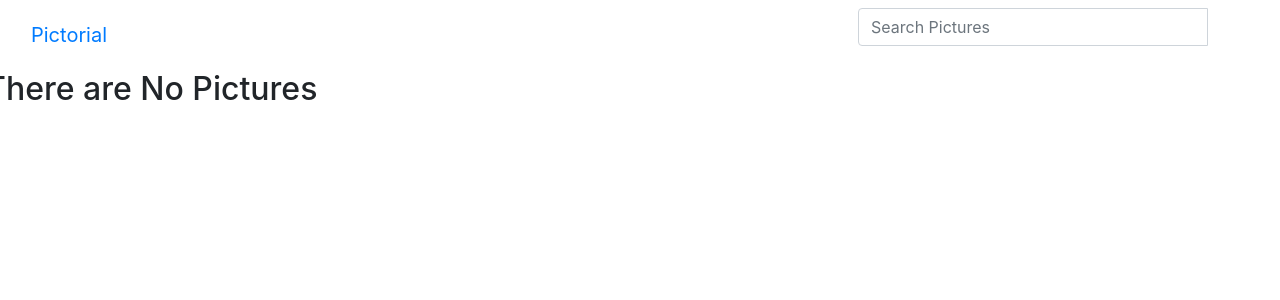
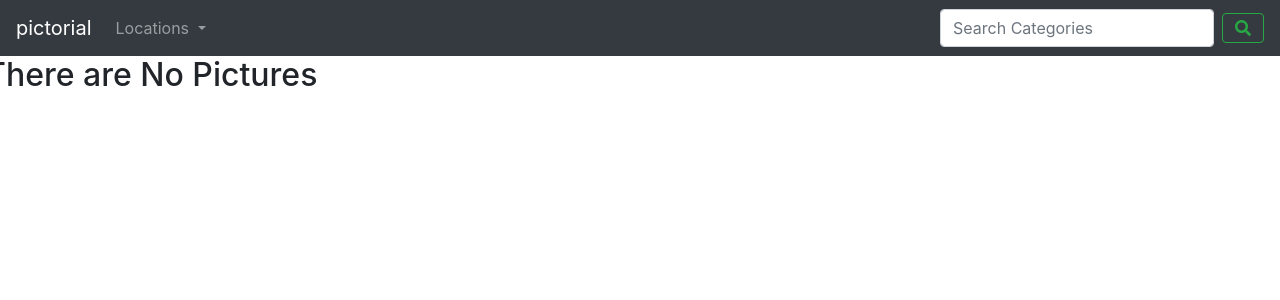
Before and after one commit to KageniJK/image-gallery, a Django app: page / in a window 1280 px wide. Shown: the top 300 px of the page. Run offline with Django 3.2, Linux system fonts and the light colour scheme; data that the repository does not hold is empty; some libraries are stand-ins or nearby versions.

Commit message:
restyled the navbar

```diff
--- a/gallery/templates/navbar.html
+++ b/gallery/templates/navbar.html
@@ -5,27 +5,30 @@
     <meta name="viewport" content="width=device-width, initial-scale=1">
 </head>
 <body>
-    <nav class="navbar navbar-inverse">
-        <div class="container-fluid">
-            <div class="navbar-header">
-                <a class="navbar-brand" href="{% url 'home' %}">Pictorial</a>
-            </div>
-            <!-- Adding a search form  -->
-      <div class="col-sm-4 col-md-4 navbar-right">
+    <nav class="navbar navbar-expand-lg navbar-dark bg-dark">
+  <a class="navbar-brand" href="{% url 'home' %}">pictorial</a>
+  <button class="navbar-toggler" type="button" data-toggle="collapse" data-target="#navbarSupportedContent" aria-controls="navbarSupportedContent" aria-expanded="false" aria-label="Toggle navigation">
+    <span class="navbar-toggler-icon"></span>
+  </button>
 
-        <form class="navbar-form" role="search" action="{% url 'search_results' %}">
-
-          <div class="input-group">
-            <input type="text" class="form-control" placeholder="Search Pictures" name="pic">
-            <div class="input-group-btn">
-              <button class="btn btn-default" type="submit"><i class="glyphicon glyphicon-search"></i></button>
-            </div>
-          </div>
-
-        </form>
-      </div>
-      <!-- search form end -->
+  <div class="collapse navbar-collapse" id="navbarSupportedContent">
+    <ul class="navbar-nav mr-auto">
+      <li class="nav-item dropdown">
+        <a class="nav-link dropdown-toggle" href="#" id="navbarDropdown" role="button" data-toggle="dropdown" aria-haspopup="true" aria-expanded="false">
+          Locations
+        <div class="dropdown-menu" aria-labelledby="navbarDropdown">
+          <a class="dropdown-item" href="#">Nairobi</a>
+          <a class="dropdown-item" href="#">Naivasha</a>
+          <div class="dropdown-divider"></div>
+          <a class="dropdown-item" href="#">Other</a>
         </div>
-    </nav>
+      </li>
+    </ul>
+    <form class="form-inline my-2 my-lg-0" role="search" action="{% url 'search_results' %}">
+      <input class="form-control mr-sm-2" type="search" placeholder="Search Categories" aria-label="Search">
+      <button class="btn btn-outline-success my-2 my-sm-0" type="submit"><i class="fas fa-search"></i></button>
+    </form>
+  </div>
+</nav>
 </body>
 </html>
```
